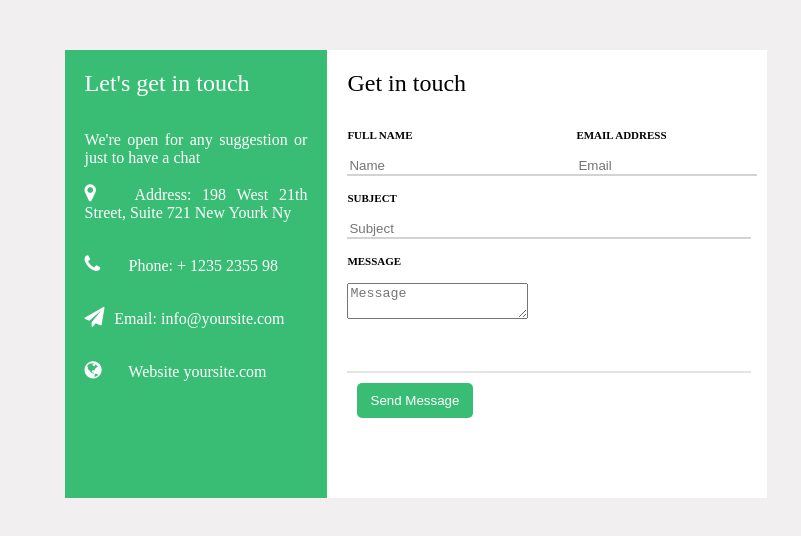
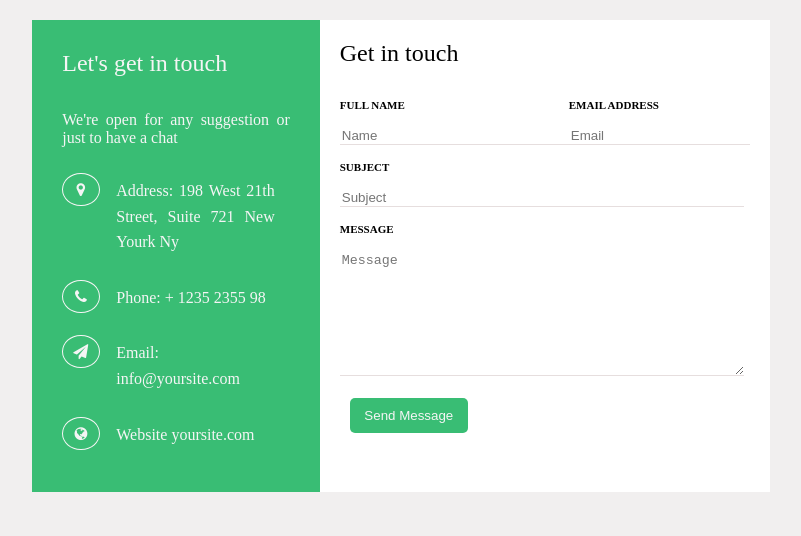
Before and after one commit to MBendikaite/Kontaktin-forma, a plain HTML site: page index.html in a window 1280 px wide. Shown: the whole page, without its empty margins (239-1040 px from the left). Drawn offline with Linux system fonts and the light colour scheme.

Commit message:
2nd commit

```diff
--- a/index.html
+++ b/index.html
@@ -13,14 +13,10 @@
 
 
         }
-.container{
-    margin: 50px;
-    padding-right: 50px;
 
-}
 
         .container .contact-box{
-        margin: 50px 40px;
+        margin-top:20px;
         width: 100%;
         display: flex;
         justify-content: center;
@@ -28,15 +24,15 @@
 
         }
         .contact-left{
-            width: 20%;
+            width: 18%;
             text-align: justify;
-            padding: 20px;
+            padding-bottom:50px;
+            padding:30px;
             background-color: rgb(57, 189, 116);
 
         }
 
         .contact-right{
-            width: 400px;
            padding: 20px;
            background-color: white;
 
@@ -45,7 +41,7 @@
     .contact-info{
         display: block;
         margin-top: 0;
-        color: white;
+        color:  whitesmoke;
 
     }
 
@@ -71,11 +67,10 @@
 
     }
     .devider input{
-   width: 400px;
-    border-color: lightgray;
-    border-top: none;
-    border-left: none;
-    border-right: none;
+    width: 400px;
+    border:none;
+    border-bottom:1px solid;
+    border-color: rgb(230, 222, 222);
 
 }
 
@@ -87,26 +82,25 @@
 
     .input-group-1 input{
     padding-right: 50px;
-    border-color: lightgray;
-    border-top: none;
-    border-left: none;
-    border-right: none;
+    border-color: rgb(230, 222, 222);
+    border:none;
+    border-bottom:1px solid;
+    border-color: rgb(230, 222, 222);
     }
 
     .input-group-2 input{
-    border-color: lightgray;
-    border-top: none;
-    border-left: none;
-    border-right: none;
+    border-color: rgb(230, 222, 222);
+    border:none;
+    border-bottom:1px solid;
+    border-color: rgb(230, 222, 222);
     }
 
 
     .btn{
      width: 96%;
-     margin: 50px;
+     margin: 10px;
     margin-left: 0;
     border: none;
-    border-top: 2px solid rgba(0, 0, 0, 0.1);
     padding: 10px;
 
 
@@ -117,9 +111,40 @@
         padding: 10px;
         border: none;
         border-top:2px grey;
-        color: white;
+        color:  whitesmoke;
         background-color: rgb(57, 189, 116);
         border-radius: 5px 5px 5px 5px;
+    }
+
+    .message textarea{
+        height:120px;
+        width: 400px;
+        border: none;
+        border-bottom:1px solid;
+        color: rgb(230, 222, 222);
+    }
+
+    .fa{
+        margin-top:10px;
+        color: whitesmoke;
+        position:absolute;
+        padding: 8px;
+        display: inline-block;
+        border:1px solid;
+        font-size: 15px;
+        border-radius: 50%;
+
+
+    }
+    .contact-style{
+        color: whitesmoke;
+        line-height: 1.6;
+        margin-left:30px;
+        padding: 15px;
+        text-align: justify;
+        padding-left:24px;
+
+
     }
 
 
@@ -129,16 +154,16 @@
 <div class="container">
     <div class="contact-box">
         <div class="contact-left">
-<h2 style="color: white; font-weight:7;">Let's get in touch</h2>
+<h2 style=" color: whitesmoke; font-weight:7;">Let's get in touch</h2>
 <br>
     <div class="contact-info">
         <p>We're open for any suggestion or just to have a chat</p>
     </div>
 
-        <div style=" color:white"><i class="fa fa-map-marker fa-fw" style="width: 2em; text-align: left; color: white; font-size: 20px;"></i> Address: 198 West 21th Street, Suite 721 New Yourk Ny</div>
-        <div style="text-align: left;  color:white"><i class="fa fa-phone fa-fw" style="width: 2em; text-align: left; color: white; margin-top: 2rem; font-size: 20px; "></i> Phone: + 1235 2355 98</div>
-        <div style="text-align: left;  color:white" ><i class="fa fa-paper-plane fa-fw" style=" text-align: left; color: white; font-size: 20px; margin-top: 2rem; "></i> Email: info@yoursite.com</div>
-        <div style="text-align: left;  color:white"><i class="fa fa fa-globe fa-fw" style=" width: 2em; text-align: left; color: white; font-size: 20px; margin-top: 2rem;"></i> Website yoursite.com </div>
+        <div><i class="fa fa-map-marker fa-fw"></div><div class="contact-style"></i> Address: 198 West 21th Street, Suite 721 New Yourk Ny</div>
+        <div><i class="fa fa-phone fa-fw"></div><div class="contact-style"></i> Phone: + 1235 2355 98</div>
+        <div><i class="fa fa-paper-plane fa-fw"></div><div class="contact-style"></i> Email: info@yoursite.com</div>
+        <div><i class="fa fa fa-globe fa-fw"></div><div class="contact-style"></i>Website yoursite.com </div>
 
         </div>
         <div class="contact-right">
@@ -162,10 +187,11 @@
                 <label>SUBJECT</label>
                 <input type="text" placeholder="Subject">
             </div>
+            <div class="message">
             <div class="devider">
                 <label>MESSAGE</label>
                 <textarea placeholder="Message"></textarea>
-
+            </div>
             </div>
 
 
```
